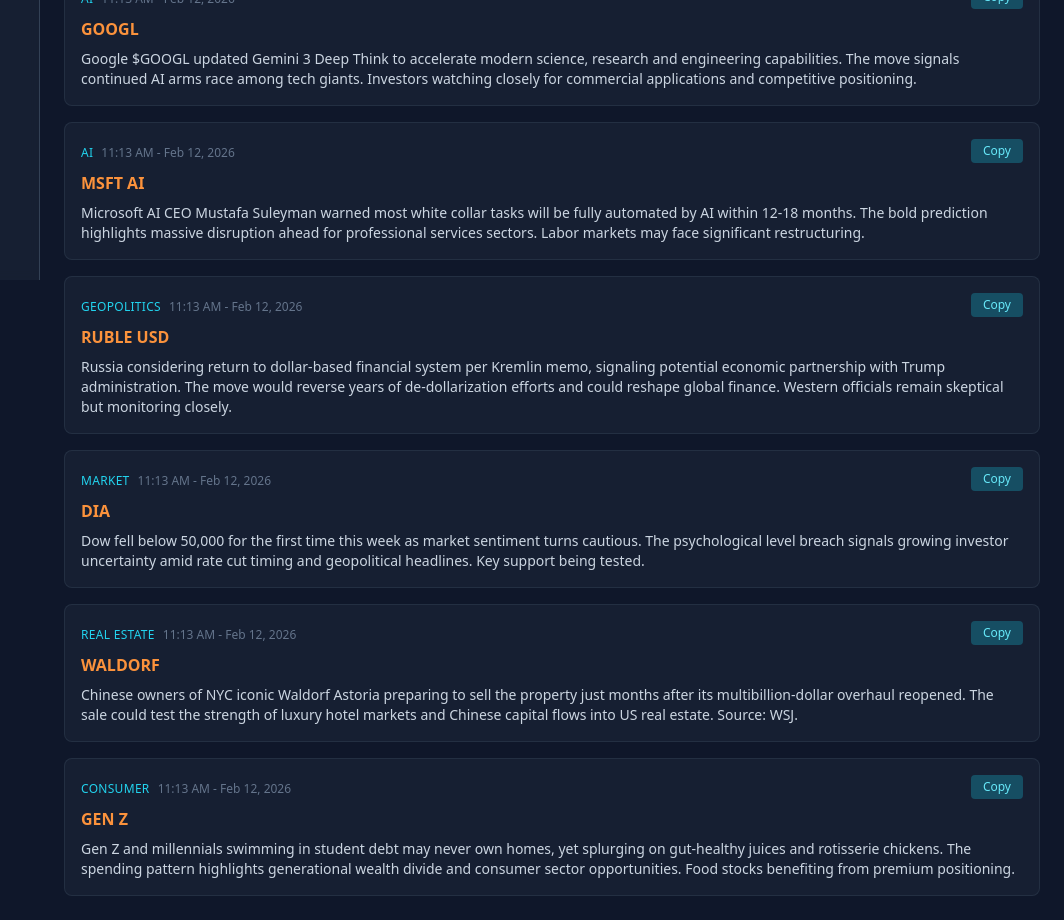
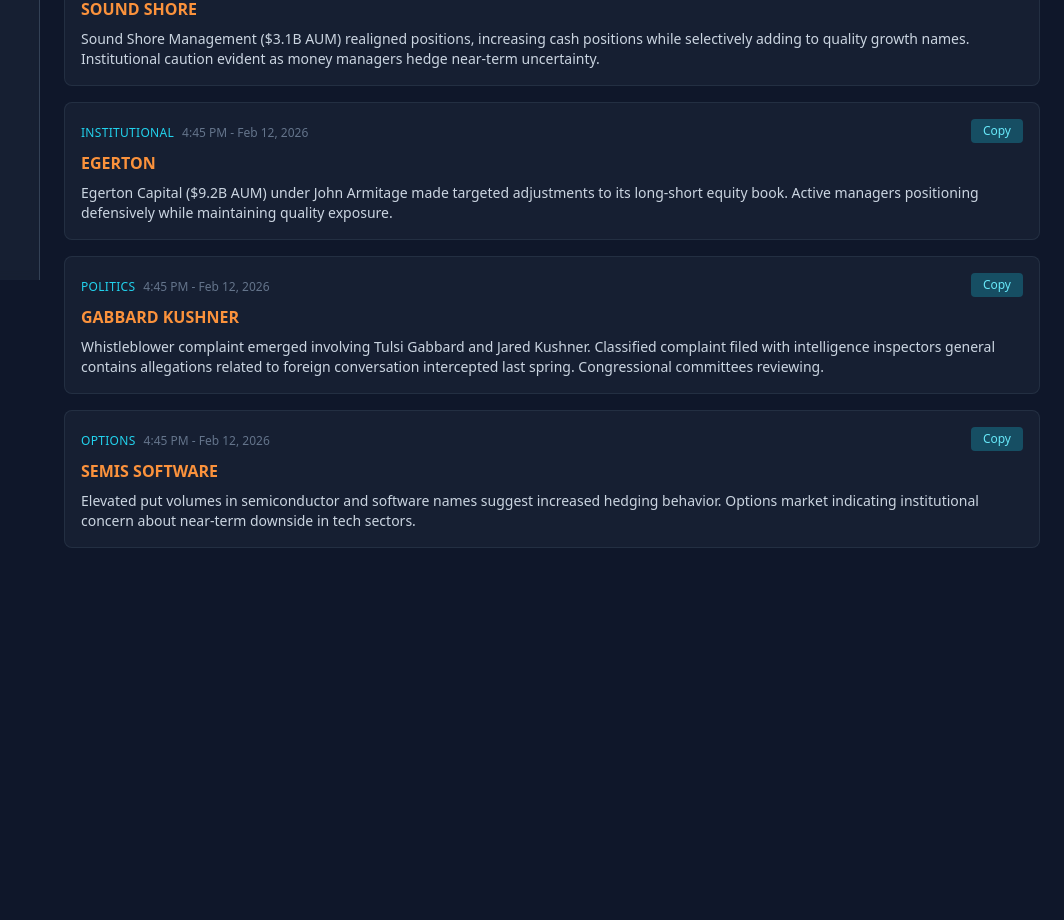
Before and after one commit to AAN2793/helios-dashboard, a Next.js app: page /posts in a window 1280 px wide. Shown: the part 520-1440 px from the top of the page, without its empty margins (216-1280 px from the left). After the commit the page ends 1092 px from the top, so only its background shows below. Built offline with nearby package versions, Linux system fonts and the light colour scheme.

Commit message:
End-of-day Feb 12 posts - AAPL worst day since April, institutional flows, whistleblower

```diff
--- a/pages/posts.js
+++ b/pages/posts.js
@@ -7,52 +7,40 @@
 
   const posts = [
     {
-      time: '11:13 AM - Feb 12, 2026',
-      category: 'FLASH CRASH',
-      tickers: 'SILVER',
-      content: 'Silver crashed 10% in less than 30 minutes, marking one of the fastest declines in precious metals this year. The flash crash overwhelmed buyers during thin liquidity hours and caught algo traders flatfooted. Silver miners including $SLV and $PAAS may face continued pressure if gold follows.'
+      time: '4:45 PM - Feb 12, 2026',
+      category: 'TECH',
+      tickers: 'AAPL',
+      content: 'Apple $AAPL suffered its worst single-day decline since April 2025, leading tech sector retreat. The slump reflects growing concerns about consumer spending in premium electronics. Tech names broadly under pressure as investors rotate away from mega-cap growth.'
     },
     {
-      time: '11:13 AM - Feb 12, 2026',
-      category: 'TECH',
-      tickers: 'AAPL',
-      content: 'Apple $AAPL dropped 5% today as tech weakness continues spreading across the sector. The move comes amid broader rotation away from mega-cap tech names as investors digest Fed signals and AI disruption concerns. Key support levels being tested.'
+      time: '4:45 PM - Feb 12, 2026',
+      category: 'INSTITUTIONAL',
+      tickers: 'FISHER',
+      content: 'Fisher Investments ($298.7B AUM) filed Q4 portfolio updates, maintaining diversified equity exposure with notable shifts in technology and healthcare sectors. Big money continues repositioning for 2026 market conditions.'
     },
     {
-      time: '11:13 AM - Feb 12, 2026',
-      category: 'AI',
-      tickers: 'GOOGL',
-      content: 'Google $GOOGL updated Gemini 3 Deep Think to accelerate modern science, research and engineering capabilities. The move signals continued AI arms race among tech giants. Investors watching closely for commercial applications and competitive positioning.'
+      time: '4:45 PM - Feb 12, 2026',
+      category: 'INSTITUTIONAL',
+      tickers: 'SOUND SHORE',
+      content: 'Sound Shore Management ($3.1B AUM) realigned positions, increasing cash positions while selectively adding to quality growth names. Institutional caution evident as money managers hedge near-term uncertainty.'
     },
     {
-      time: '11:13 AM - Feb 12, 2026',
-      category: 'AI',
-      tickers: 'MSFT AI',
-      content: 'Microsoft AI CEO Mustafa Suleyman warned most white collar tasks will be fully automated by AI within 12-18 months. The bold prediction highlights massive disruption ahead for professional services sectors. Labor markets may face significant restructuring.'
+      time: '4:45 PM - Feb 12, 2026',
+      category: 'INSTITUTIONAL',
+      tickers: 'EGERTON',
+      content: 'Egerton Capital ($9.2B AUM) under John Armitage made targeted adjustments to its long-short equity book. Active managers positioning defensively while maintaining quality exposure.'
     },
     {
-      time: '11:13 AM - Feb 12, 2026',
-      category: 'GEOPOLITICS',
-      tickers: 'RUBLE USD',
-      content: 'Russia considering return to dollar-based financial system per Kremlin memo, signaling potential economic partnership with Trump administration. The move would reverse years of de-dollarization efforts and could reshape global finance. Western officials remain skeptical but monitoring closely.'
+      time: '4:45 PM - Feb 12, 2026',
+      category: 'POLITICS',
+      tickers: 'GABBARD KUSHNER',
+      content: 'Whistleblower complaint emerged involving Tulsi Gabbard and Jared Kushner. Classified complaint filed with intelligence inspectors general contains allegations related to foreign conversation intercepted last spring. Congressional committees reviewing.'
     },
     {
-      time: '11:13 AM - Feb 12, 2026',
-      category: 'MARKET',
-      tickers: 'DIA',
-      content: 'Dow fell below 50,000 for the first time this week as market sentiment turns cautious. The psychological level breach signals growing investor uncertainty amid rate cut timing and geopolitical headlines. Key support being tested.'
-    },
-    {
-      time: '11:13 AM - Feb 12, 2026',
-      category: 'REAL ESTATE',
-      tickers: 'WALDORF',
-      content: 'Chinese owners of NYC iconic Waldorf Astoria preparing to sell the property just months after its multibillion-dollar overhaul reopened. The sale could test the strength of luxury hotel markets and Chinese capital flows into US real estate. Source: WSJ.'
-    },
-    {
-      time: '11:13 AM - Feb 12, 2026',
-      category: 'CONSUMER',
-      tickers: 'GEN Z',
-      content: 'Gen Z and millennials swimming in student debt may never own homes, yet splurging on gut-healthy juices and rotisserie chickens. The spending pattern highlights generational wealth divide and consumer sector opportunities. Food stocks benefiting from premium positioning.'
+      time: '4:45 PM - Feb 12, 2026',
+      category: 'OPTIONS',
+      tickers: 'SEMIS SOFTWARE',
+      content: 'Elevated put volumes in semiconductor and software names suggest increased hedging behavior. Options market indicating institutional concern about near-term downside in tech sectors.'
     },
   ]
 
```
